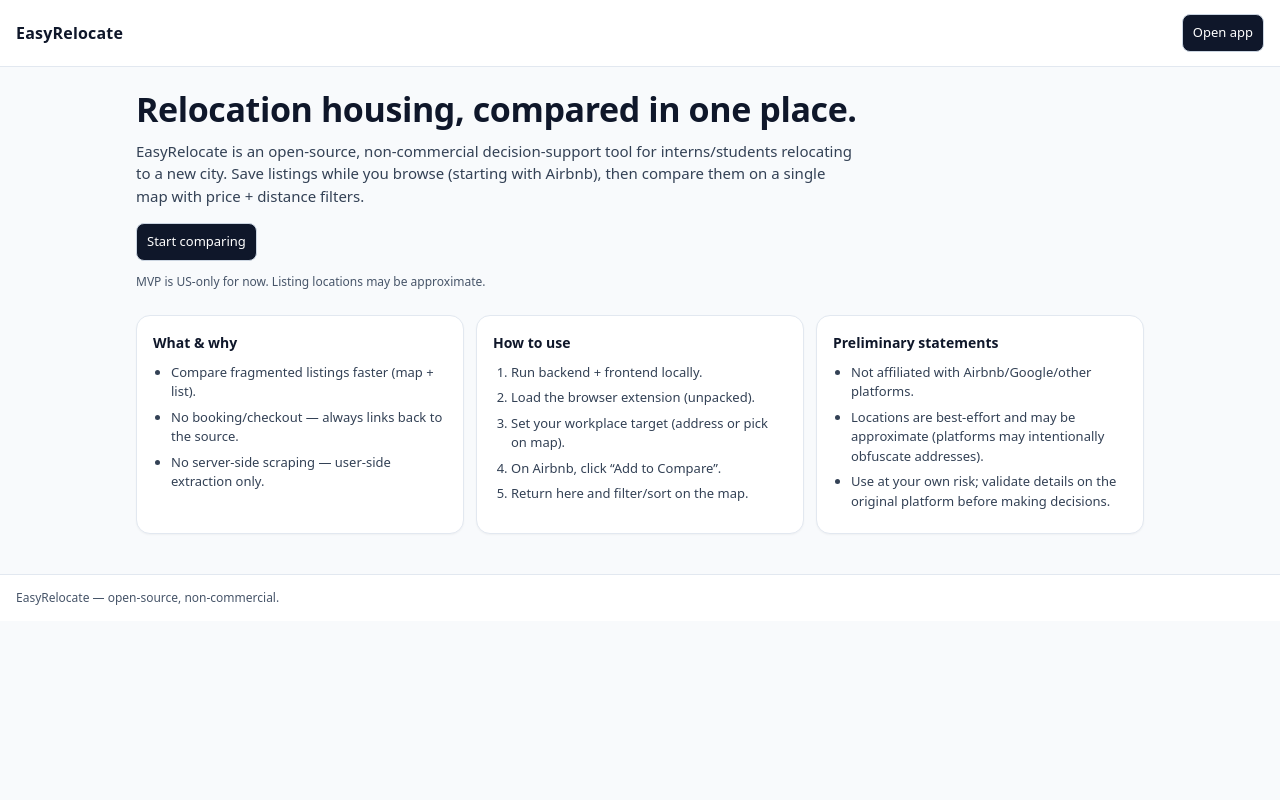
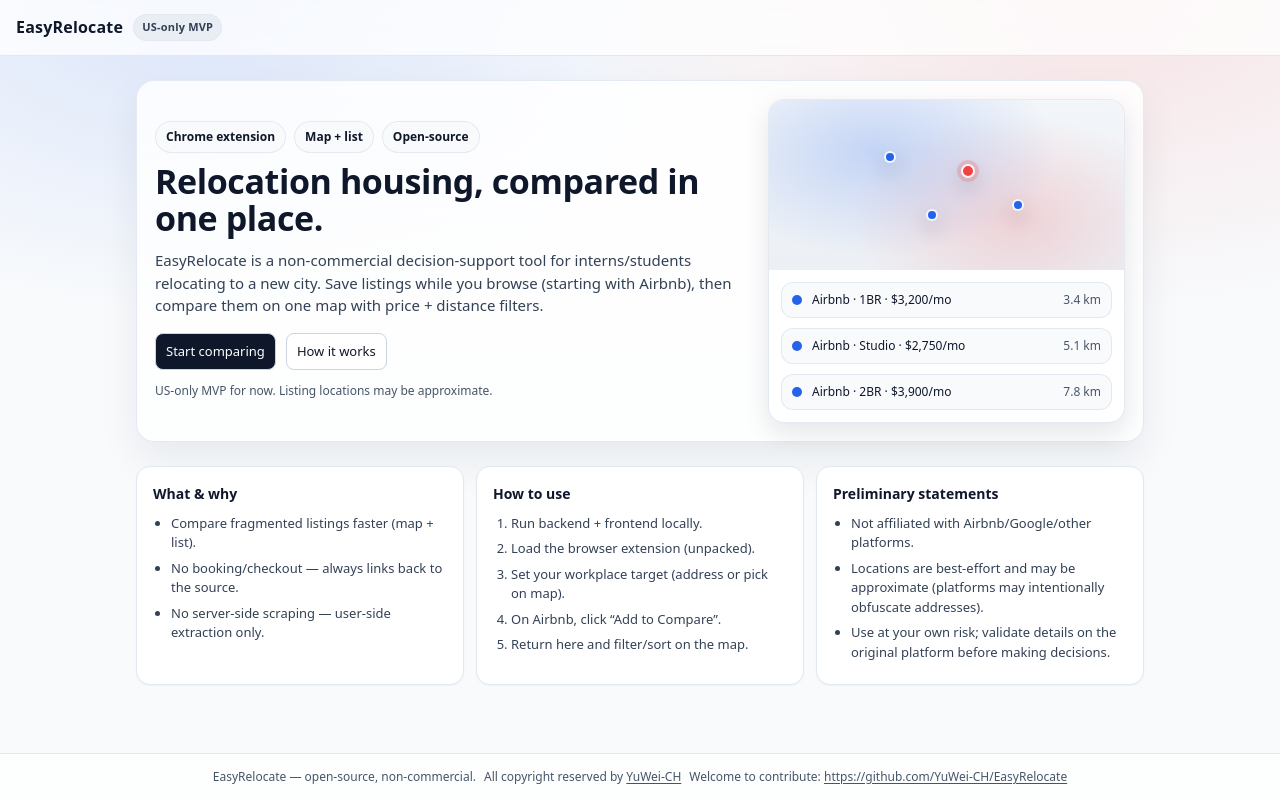
Before and after one commit to YuWei-CH/EasyRelocate, a React app in the folder frontend/: page / in a window 1280 px wide. Built offline with nearby package versions, Linux system fonts and the light colour scheme; no server answers; the HTML template or start-up script is replaced by a standard one.

Commit message:
improve page layout

```diff
--- a/frontend/src/App.css
+++ b/frontend/src/App.css
@@ -265,6 +265,9 @@
   min-height: 100vh;
   display: flex;
   flex-direction: column;
+  background: radial-gradient(900px 520px at 16% 0%, rgba(37, 99, 235, 0.14), transparent 60%),
+    radial-gradient(900px 520px at 86% 0%, rgba(239, 68, 68, 0.12), transparent 60%),
+    #f8fafc;
 }
 
 .landingHeader {
@@ -273,18 +276,76 @@
   justify-content: space-between;
   padding: 14px 16px;
   border-bottom: 1px solid #e2e8f0;
-  background: #ffffff;
+  background: rgba(255, 255, 255, 0.75);
+  backdrop-filter: blur(10px);
+  position: sticky;
+  top: 0;
+  z-index: 10;
 }
 
 .landingBrand {
   font-weight: 800;
   letter-spacing: 0.2px;
+  color: #0f172a;
+  display: flex;
+  align-items: center;
+  gap: 10px;
+}
+
+.landingBrandTag {
+  font-size: 11px;
+  font-weight: 700;
+  padding: 4px 8px;
+  border-radius: 999px;
+  color: #334155;
+  background: rgba(226, 232, 240, 0.7);
+  border: 1px solid rgba(226, 232, 240, 0.9);
 }
 
 .landingMain {
+  flex: 1;
   width: min(1040px, 100%);
   margin: 0 auto;
   padding: 24px 16px 40px 16px;
+}
+
+.landingHero {
+  border: 1px solid rgba(226, 232, 240, 0.9);
+  border-radius: 18px;
+  padding: 18px 18px;
+  background: linear-gradient(180deg, rgba(255, 255, 255, 0.85), rgba(255, 255, 255, 0.72));
+  box-shadow: 0 18px 40px rgba(15, 23, 42, 0.07);
+}
+
+.landingHeroGrid {
+  display: grid;
+  grid-template-columns: 1.25fr 0.75fr;
+  gap: 18px;
+  align-items: center;
+}
+
+.landingHeroLeft {
+  min-width: 0;
+}
+
+.landingPills {
+  display: flex;
+  flex-wrap: wrap;
+  gap: 8px;
+  margin-bottom: 10px;
+}
+
+.pill {
+  display: inline-flex;
+  align-items: center;
+  gap: 6px;
+  padding: 6px 10px;
+  border-radius: 999px;
+  font-size: 12px;
+  font-weight: 650;
+  color: #0f172a;
+  border: 1px solid rgba(226, 232, 240, 0.9);
+  background: rgba(248, 250, 252, 0.85);
 }
 
 .landingHero h1 {
@@ -314,6 +375,89 @@
   margin-top: 12px;
   font-size: 12px;
   color: #475569;
+}
+
+.landingHeroRight {
+  min-width: 0;
+}
+
+.landingMock {
+  border: 1px solid rgba(226, 232, 240, 0.9);
+  border-radius: 16px;
+  overflow: hidden;
+  background: rgba(255, 255, 255, 0.88);
+  box-shadow: 0 10px 26px rgba(15, 23, 42, 0.1);
+}
+
+.landingMockMap {
+  height: 170px;
+  position: relative;
+  background: radial-gradient(260px 150px at 30% 30%, rgba(37, 99, 235, 0.22), transparent 70%),
+    radial-gradient(240px 150px at 70% 70%, rgba(239, 68, 68, 0.18), transparent 70%),
+    linear-gradient(180deg, rgba(241, 245, 249, 0.9), rgba(226, 232, 240, 0.65));
+}
+
+.landingMockPin {
+  position: absolute;
+  width: 12px;
+  height: 12px;
+  border-radius: 999px;
+  border: 2px solid rgba(255, 255, 255, 0.95);
+  box-shadow: 0 8px 20px rgba(15, 23, 42, 0.22);
+  transform: translate(-50%, -50%);
+}
+
+.landingMockPin.listing {
+  background: #2563eb;
+}
+
+.landingMockPin.target {
+  width: 14px;
+  height: 14px;
+  background: #ef4444;
+  box-shadow: 0 0 0 4px rgba(239, 68, 68, 0.22), 0 8px 20px rgba(15, 23, 42, 0.22);
+}
+
+.landingMockList {
+  padding: 12px 12px 12px 12px;
+  display: flex;
+  flex-direction: column;
+  gap: 10px;
+}
+
+.landingMockItem {
+  display: flex;
+  align-items: center;
+  gap: 10px;
+  padding: 8px 10px;
+  border-radius: 12px;
+  border: 1px solid rgba(226, 232, 240, 0.9);
+  background: rgba(248, 250, 252, 0.88);
+  font-size: 12px;
+  color: #0f172a;
+}
+
+.landingMockDot {
+  width: 10px;
+  height: 10px;
+  border-radius: 999px;
+  flex: 0 0 auto;
+}
+
+.landingMockDot.listing {
+  background: #2563eb;
+}
+
+.landingMockText {
+  overflow: hidden;
+  text-overflow: ellipsis;
+  white-space: nowrap;
+}
+
+.landingMockMeta {
+  margin-left: auto;
+  color: #475569;
+  font-variant-numeric: tabular-nums;
 }
 
 .landingGrid {
@@ -352,10 +496,27 @@
 
 .landingFooter {
   border-top: 1px solid #e2e8f0;
-  background: #ffffff;
+  background: rgba(255, 255, 255, 0.75);
+  backdrop-filter: blur(10px);
   padding: 14px 16px;
   font-size: 12px;
   color: #475569;
+  display: flex;
+  gap: 8px;
+  flex-wrap: wrap;
+  align-items: center;
+  justify-content: center;
+  text-align: center;
+}
+
+.landingFooter a {
+  color: inherit;
+  text-decoration: underline;
+  text-underline-offset: 2px;
+}
+
+.landingFooter a:hover {
+  color: #0f172a;
 }
 
 @media (max-width: 960px) {
@@ -373,6 +534,10 @@
     grid-template-columns: 1fr;
   }
 
+  .landingHeroGrid {
+    grid-template-columns: 1fr;
+  }
+
   .landingHero h1 {
     font-size: 28px;
   }
--- a/frontend/src/pages/LandingPage.tsx
+++ b/frontend/src/pages/LandingPage.tsx
@@ -6,34 +6,75 @@ export default function LandingPage() {
   return (
     <div className="landing">
       <header className="landingHeader">
-        <div className="landingBrand">EasyRelocate</div>
-        <div className="actions">
-          <Link className="button" to="/compare">
-            Open app
-          </Link>
+        <div className="landingBrand">
+          EasyRelocate <span className="landingBrandTag">US-only MVP</span>
         </div>
       </header>
 
       <main className="landingMain">
         <section className="landingHero">
+          <div className="landingHeroGrid">
+            <div className="landingHeroLeft">
+              <div className="landingPills" aria-label="Highlights">
+                <span className="pill">Chrome extension</span>
+                <span className="pill">Map + list</span>
+                <span className="pill">Open-source</span>
+              </div>
               <h1>Relocation housing, compared in one place.</h1>
               <p>
-            EasyRelocate is an open-source, non-commercial decision-support tool
-            for interns/students relocating to a new city. Save listings while
-            you browse (starting with Airbnb), then compare them on a single map
-            with price + distance filters.
+                EasyRelocate is a non-commercial decision-support tool for interns/students
+                relocating to a new city. Save listings while you browse (starting with
+                Airbnb), then compare them on one map with price + distance filters.
               </p>
               <div className="landingCtas">
                 <Link className="button" to="/compare">
                   Start comparing
                 </Link>
+                <a
+                  className="button secondary"
+                  href="https://github.com/YuWei-CH/EasyRelocate/blob/main/docs/PLATFORM_ORGANIZATION.md"
+                  target="_blank"
+                  rel="noreferrer"
+                >
+                  How it works
+                </a>
               </div>
               <div className="landingNote">
-            MVP is US-only for now. Listing locations may be approximate.
+                US-only MVP for now. Listing locations may be approximate.
+              </div>
+            </div>
+
+            <div className="landingHeroRight" aria-hidden="true">
+              <div className="landingMock">
+                <div className="landingMockMap">
+                  <div className="landingMockPin target" style={{ left: '56%', top: '42%' }} />
+                  <div className="landingMockPin listing" style={{ left: '34%', top: '34%' }} />
+                  <div className="landingMockPin listing" style={{ left: '70%', top: '62%' }} />
+                  <div className="landingMockPin listing" style={{ left: '46%', top: '68%' }} />
+                </div>
+                <div className="landingMockList">
+                  <div className="landingMockItem">
+                    <span className="landingMockDot listing" />
+                    <span className="landingMockText">Airbnb · 1BR · $3,200/mo</span>
+                    <span className="landingMockMeta">3.4 km</span>
+                  </div>
+                  <div className="landingMockItem">
+                    <span className="landingMockDot listing" />
+                    <span className="landingMockText">Airbnb · Studio · $2,750/mo</span>
+                    <span className="landingMockMeta">5.1 km</span>
+                  </div>
+                  <div className="landingMockItem">
+                    <span className="landingMockDot listing" />
+                    <span className="landingMockText">Airbnb · 2BR · $3,900/mo</span>
+                    <span className="landingMockMeta">7.8 km</span>
+                  </div>
+                </div>
+              </div>
+            </div>
           </div>
         </section>
 
-        <section className="landingGrid">
+        <section className="landingGrid" id="how">
           <div className="landingCard">
             <h2>What &amp; why</h2>
             <ul>
@@ -73,6 +114,22 @@ export default function LandingPage() {
 
       <footer className="landingFooter">
         <div>EasyRelocate — open-source, non-commercial.</div>
+        <div>
+          All copyright reserved by{' '}
+          <a href="https://github.com/YuWei-CH" target="_blank" rel="noreferrer">
+            YuWei-CH
+          </a>
+        </div>
+        <div>
+          Welcome to contribute:{' '}
+          <a
+            href="https://github.com/YuWei-CH/EasyRelocate"
+            target="_blank"
+            rel="noreferrer"
+          >
+            https://github.com/YuWei-CH/EasyRelocate
+          </a>
+        </div>
       </footer>
     </div>
   )
```
Lines whose indentation alone changed are shown as unchanged.
